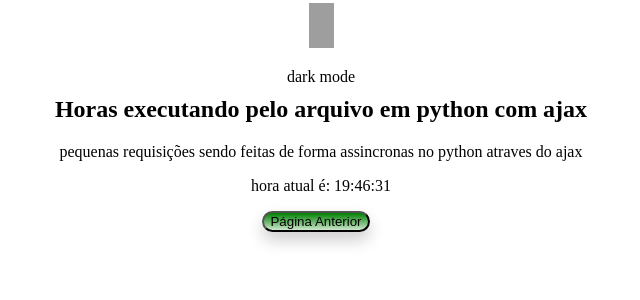
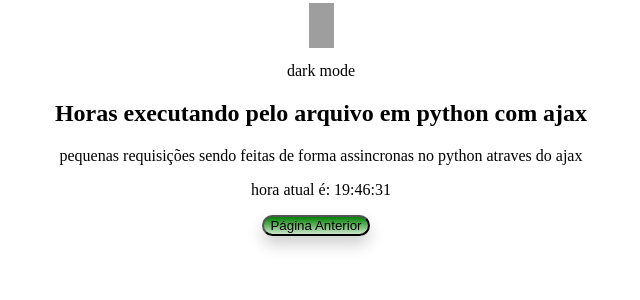
Before and after one commit to Caio-Marinho/Contagem-Horas, a Flask app: page /python-horas in a window 1280 px wide. Shown: the top 300 px of the page, without its empty margins (319-959 px from the left). Run offline with Flask 3, Linux system fonts and the light colour scheme; grey boxes are pictures that could not be loaded.

Commit message:
retirar o efeito azul de click moba

```diff
--- a/mysite/static/css/style.css
+++ b/mysite/static/css/style.css
@@ -1,4 +1,7 @@
 /* styles.css */
+* {
+    -webkit-tap-highlight-color: rgba(0, 0, 0, 0);
+}
 body{
     max-width: 100%;
 
@@ -71,3 +74,6 @@ body{
 .linha{
     display: inline;
 }
+#name{
+    margin-top: 20px;
+}
--- a/mysite/static/js/horas.js
+++ b/mysite/static/js/horas.js
@@ -63,7 +63,6 @@
             //Semparar as cores claras e escuras
             const light = chroma.random().brighten().hex();
             const dark = chroma.random().darken().hex();
-
             // Gera uma cor aleatória usando Chroma.js
             return modoEscuroAtivado ? light : dark
         }
--- a/mysite/templates/horas-python.html
+++ b/mysite/templates/horas-python.html
@@ -13,8 +13,8 @@
     <div class='centro'>
         <a class='position' onclick="lampada()">
             <img id="lampada" src="https://www.w3schools.com/html/pic_bulboff.gif" width="25" height="45">
-            <p id='name'>dark mode</p>
         </a>
+        <p id='name'>dark mode</p>
         <h2>Horas executando pelo arquivo em python com ajax</h2>
         <p>pequenas requisições sendo feitas de forma assincronas no python atraves do ajax</p>
         <p id="hora"></p>
--- a/mysite/templates/index.html
+++ b/mysite/templates/index.html
@@ -14,8 +14,8 @@
     <div class='centro'>
         <a class='position' onclick="lampada()">
             <img id="lampada" src="https://www.w3schools.com/html/pic_bulboff.gif" width="25" height="45">
-            <div id='name'>dark mode</div>
         </a>
+        <div id='name'>dark mode</div>
         <h1>Meu Primeiro JavaScript</h1>
     <!--
     <button type="button" onclick="updateTime()">
```
